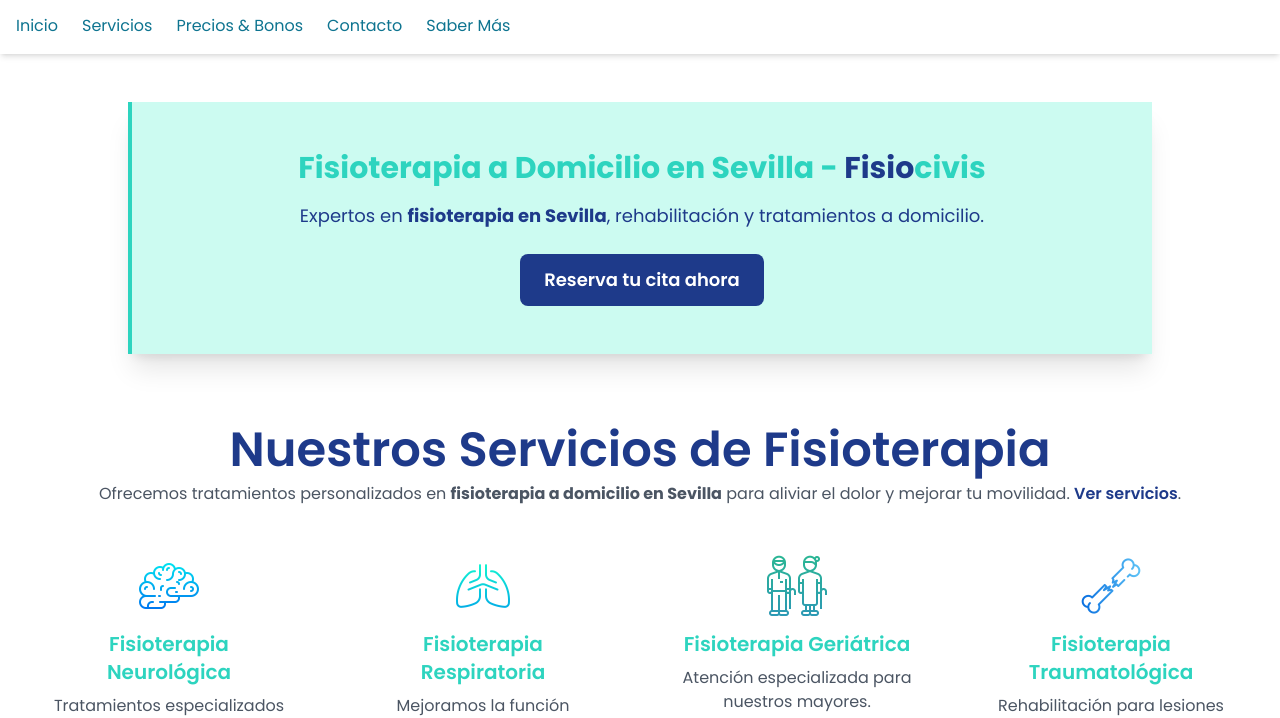
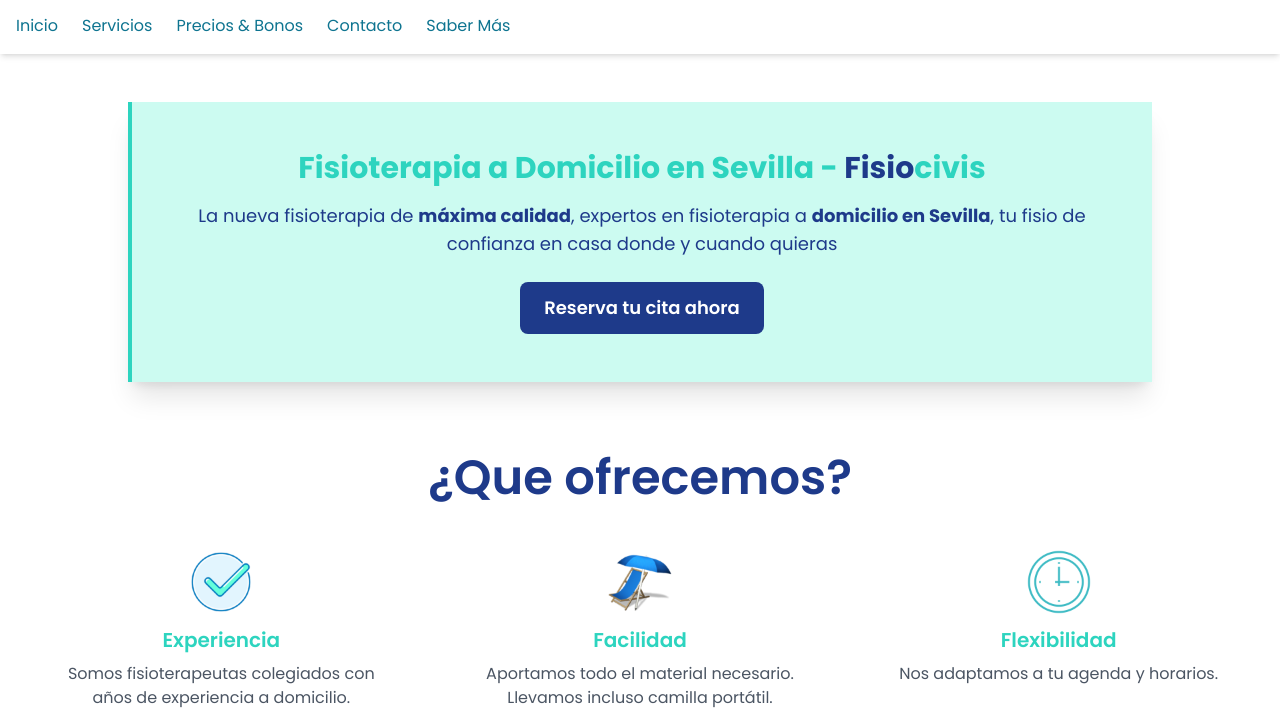
Before and after one commit to Pedrolacarcel98/FisioCivis, a plain HTML site: page index.html in a window 1280 px wide. Shown: the part 90-808 px from the top of the page. Drawn offline with nearby package versions, Linux system fonts and the light colour scheme.

Commit message:
seccion que ofrecemos

```diff
--- a/index.html
+++ b/index.html
@@ -35,7 +35,7 @@
         </h1>
 
 
-        <h2 class="text-lg text-blue-900 mt-4">Expertos en <strong>fisioterapia en Sevilla</strong>, rehabilitación y tratamientos a domicilio.</h2>
+        <h2 class="text-lg text-blue-900 mt-4">La nueva fisioterapia de <strong>máxima calidad</strong>, expertos en fisioterapia a <strong>domicilio en Sevilla</strong>, tu fisio de confianza en casa donde y cuando quieras</h2>
         <a href="https://wa.me/+34671011632?text=Hola!%20Me%20gustaría%20pedir%20cita.%20Gracias!"
            class="mt-6 inline-block bg-blue-900 text-white px-6 py-3 rounded-lg text-lg font-semibold hover:bg-teal-400 transition-transform transform hover:scale-110 duration-300">
             Reserva tu cita ahora
@@ -43,6 +43,31 @@
     </section>
 
     <div class="container mx-auto p-6 text-center">
+        <section id="ofrecemos" class="mt-12">
+            <h2 class="text-5xl font-semibold text-blue-900">¿Que ofrecemos?</h2>
+
+            <div class="grid grid-cols-1 md:grid-cols-3 gap-6 mt-6">
+
+                <div class="bg-white p-6 rounded-lg">
+                    <img src="images/icons/fisioterapia-domicilio-tick.png" alt="Fisioterapia Respiratoria en Sevilla" class="w-16 h-16 mx-auto mb-3">
+                    <h3 class="text-xl font-semibold text-teal-400">Experiencia</h3>
+                    <p class="text-gray-600 mt-2">Somos fisioterapeutas colegiados con años de experiencia a domicilio.</p>
+                </div>
+
+                <div class="bg-white p-6 rounded-lg">
+                    <img src="images/icons/fisioterapia-domicilio-hamaca.png" alt="Fisioterapia Geriátrica en Sevilla" class="w-16 h-16 mx-auto mb-3">
+                    <h3 class="text-xl font-semibold text-teal-400">Facilidad</h3>
+                    <p class="text-gray-600 mt-2">Aportamos todo el material necesario. Llevamos incluso camilla portátil.</p>
+                </div>
+
+                <div class="bg-white p-6 rounded-lg">
+                    <img src="images/icons/fisioterapia-domicilio-reloj.png" alt="Fisioterapia Traumatológica en Sevilla" class="w-16 h-16 mx-auto mb-3">
+                    <h3 class="text-xl font-semibold text-teal-400">Flexibilidad</h3>
+                    <p class="text-gray-600 mt-2">Nos adaptamos a tu agenda y horarios.</p>
+                </div>
+            </div>
+        </section>
+
         <section id="servicios" class="mt-12">
             <h2 class="text-5xl font-semibold text-blue-900">Nuestros Servicios de Fisioterapia</h2>
             <p class="mt-2 text-gray-600">Ofrecemos tratamientos personalizados en <strong>fisioterapia a domicilio en Sevilla</strong> para aliviar el dolor y mejorar tu movilidad. <a href="servicios.html" class="text-blue-900 font-semibold hover:underline">Ver servicios</a>.</p>
```
Also changed, not shown: images/icons/fisioterapia-domicilio-hamaca.png (added), images/icons/fisioterapia-domicilio-reloj.png (added), images/icons/fisioterapia-domicilio-tick.png (added).
